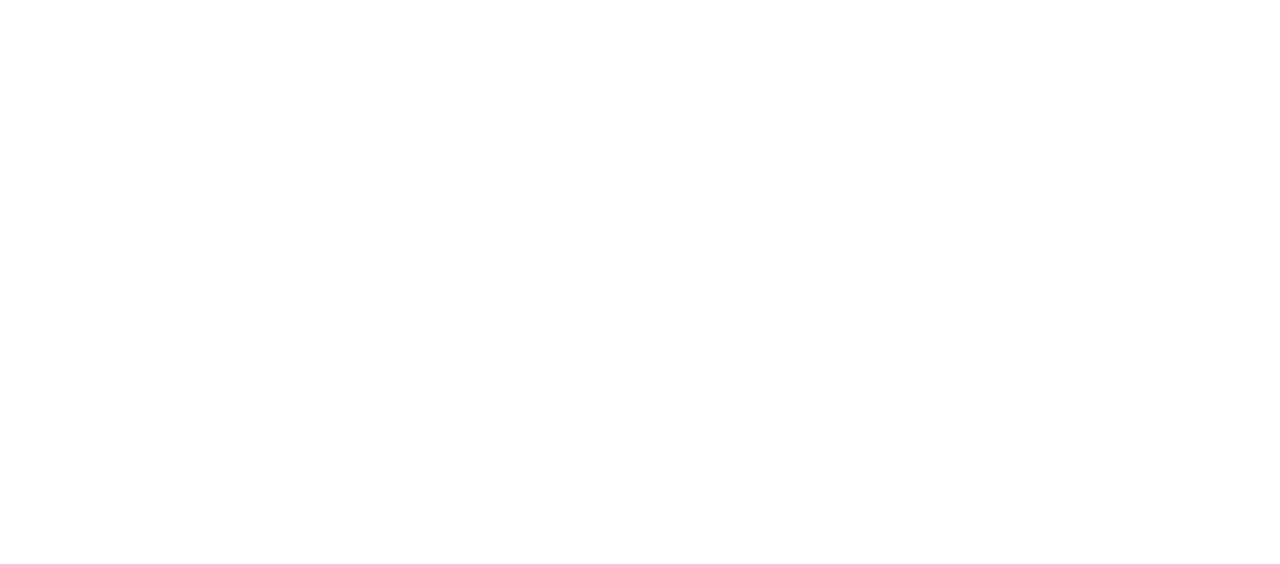
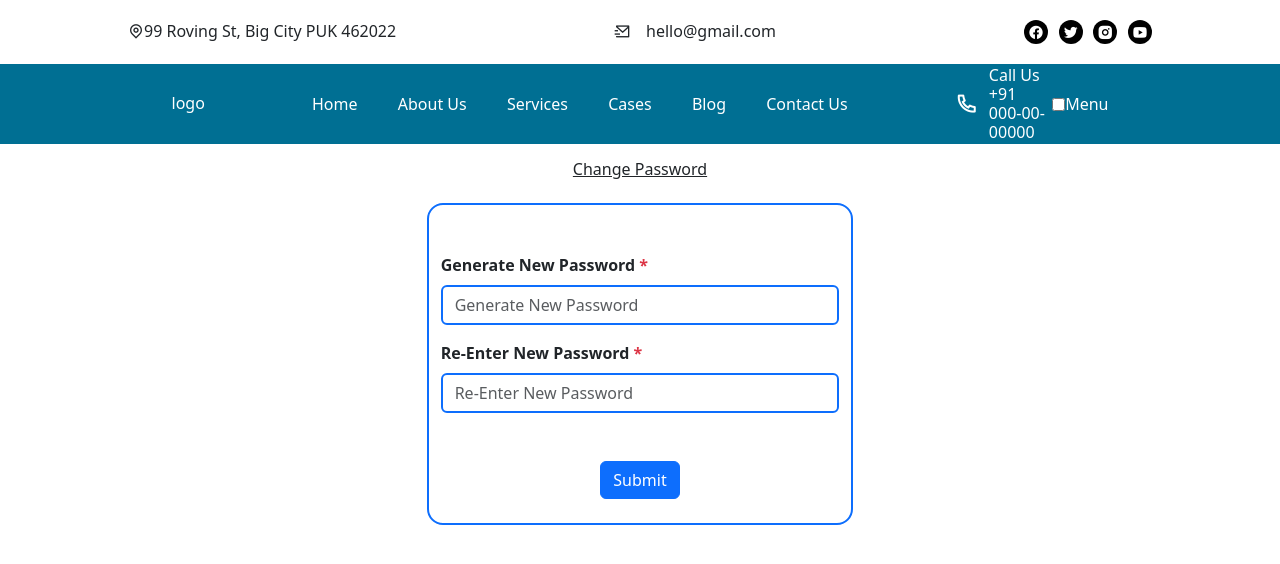
Before and after one commit to Arvindlodhi2001/accountant, a React (Vite) app in the folder client/: page /admin/changePass in a window 1280 px wide. Before the commit this address had no page. Shown: the top 564 px of the page. Built offline with nearby package versions, Linux system fonts and the light colour scheme; a web font is replaced by a local one.

Commit message:
passwordchange

```diff
--- a/client/src/App.jsx
+++ b/client/src/App.jsx
@@ -13,6 +13,7 @@
 import AddBlog from "./admin/AddBlog";
 import Blog from "./components/Blog";
 import DeleteBlog from "./admin/DeleteBlog";
+import ChangePass from "./admin/ChangePass";
 
 function App() {
   return (
@@ -31,6 +32,7 @@
             <Route path="/admin/dashboard" element={<Dashboard />} />
             <Route path="/admin/addBlog" element={<AddBlog />} />
             <Route path="/admin/deleteBlog" element={<DeleteBlog />} />
+            <Route path="/admin/changePass" element={<ChangePass />} />
           </Route>
         </Routes>
       </BrowserRouter>
--- /dev/null
+++ b/client/src/admin/ChangePass.jsx
@@ -0,0 +1,102 @@
+import axios from "axios";
+import React, { useState } from "react";
+import { useNavigate } from "react-router-dom";
+
+const ChangePass = () => {
+  const [message, setMessage] = useState("");
+  const [data, setData] = useState({
+    generateNewPassword: "",
+    reEnterNewPassword: "",
+  });
+  const navigate = useNavigate();
+
+  const ClickChangePassword = async () => {
+    console.log("my data -->", data);
+
+    try {
+      const confirm = window.confirm(
+        "Do you want to change your Admin Password"
+      );
+      if (confirm) {
+        if (data.generateNewPassword === data.reEnterNewPassword) {
+          const response = await axios.post(
+            "http://localhost:4500/api/admin/login",
+            data
+          );
+          if (response.data.token) {
+            // console.log(response.data.token);
+            sessionStorage.setItem("token", response.data.token);
+            navigate("/admin/dashboard");
+          }
+        } else {
+          setMessage("Both Password are not same...");
+        }
+      }
+    } catch (error) {
+      console.log(error);
+    }
+  };
+  return (
+    <div>
+      <div className="container-fluid">
+        <div>
+          <h1 className="text-center mt-3">
+            <u>Change Password</u>
+          </h1>
+        </div>
+
+        <div className="row  d-flex justify-content-center   ">
+          <div className="col-sm-12 col-md-8 col-lg-4  border border-2 border-primary rounded-4 mt-4 mb-5 ">
+            {/* hay */}
+            <div className="col-12 mt-5">
+              <label className="fw-bold">
+                Generate New Password <span className="text-danger">*</span>
+              </label>
+              <input
+                type="password"
+                name="generateNewPassword"
+                placeholder="Generate New Password"
+                required
+                className="form-control border-2 mt-2 border-primary"
+                onChange={(e) =>
+                  setData({ ...data, generateNewPassword: e.target.value })
+                }
+              />
+            </div>
+            {/* byy */}
+
+            {/* hay */}
+            <div className="col-12 mt-3">
+              <label className="fw-bold">
+                Re-Enter New Password <span className="text-danger">*</span>
+              </label>
+              <input
+                type="password"
+                name="reEnterNewPassword"
+                placeholder="Re-Enter New Password"
+                required
+                className="form-control border-2 mt-2 border-primary"
+                onChange={(e) =>
+                  setData({ ...data, reEnterNewPassword: e.target.value })
+                }
+              />
+            </div>
+            {/* byy */}
+
+            <div>
+              <p className="text-danger fw-bold">{message}</p>
+            </div>
+
+            <div className="mt-5 d-flex justify-content-center mb-4">
+              <button className="btn btn-primary" onClick={ClickChangePassword}>
+                Submit
+              </button>
+            </div>
+          </div>
+        </div>
+      </div>
+    </div>
+  );
+};
+
+export default ChangePass;
```
Also changed, not shown: 1 other file (tests, documents, lock files or other folders).
